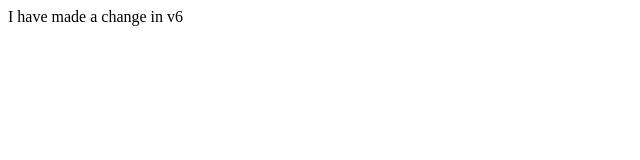
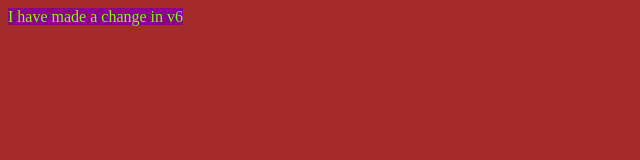
Before and after one commit to sriharshav2005/myrepo, a plain HTML site: page index.html in a window 1280 px wide. Shown: the whole page, without its empty margins (0-640 px from the left). Drawn offline with Linux system fonts and the light colour scheme.

Commit message:
added new background and font color

```diff
--- a/index.html
+++ b/index.html
@@ -4,6 +4,7 @@
     <meta charset="UTF-8">
     <meta name="viewport" content="width=device-width, initial-scale=1.0">
     <title>Document</title>
+    <link rel="stylesheet" href="style.css">
 </head>
 <body>
     <h>I have made a change in v6</h>
--- /dev/null
+++ b/style.css
@@ -0,0 +1,8 @@
+body{
+    color: blue;
+    background-color: brown;
+}
+h{
+    color: chartreuse;
+    background-color: darkmagenta;
+}
```
